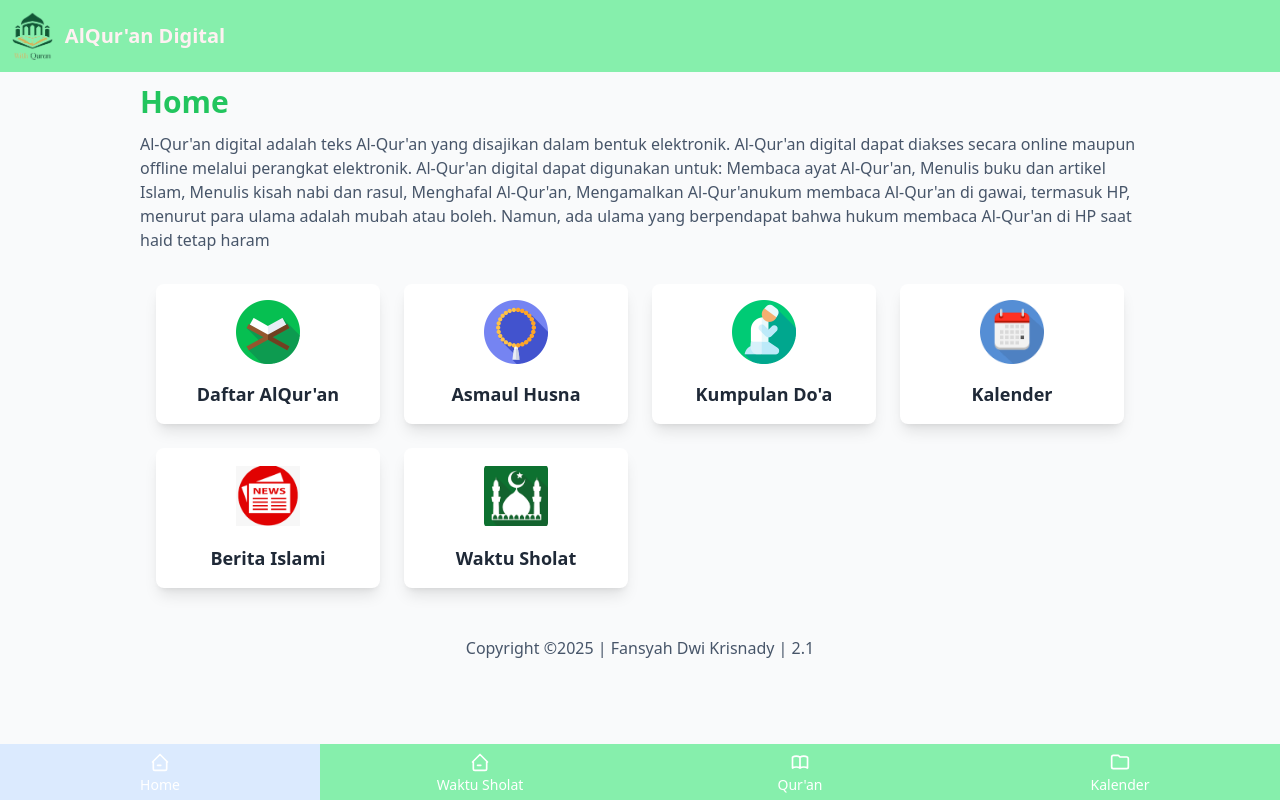
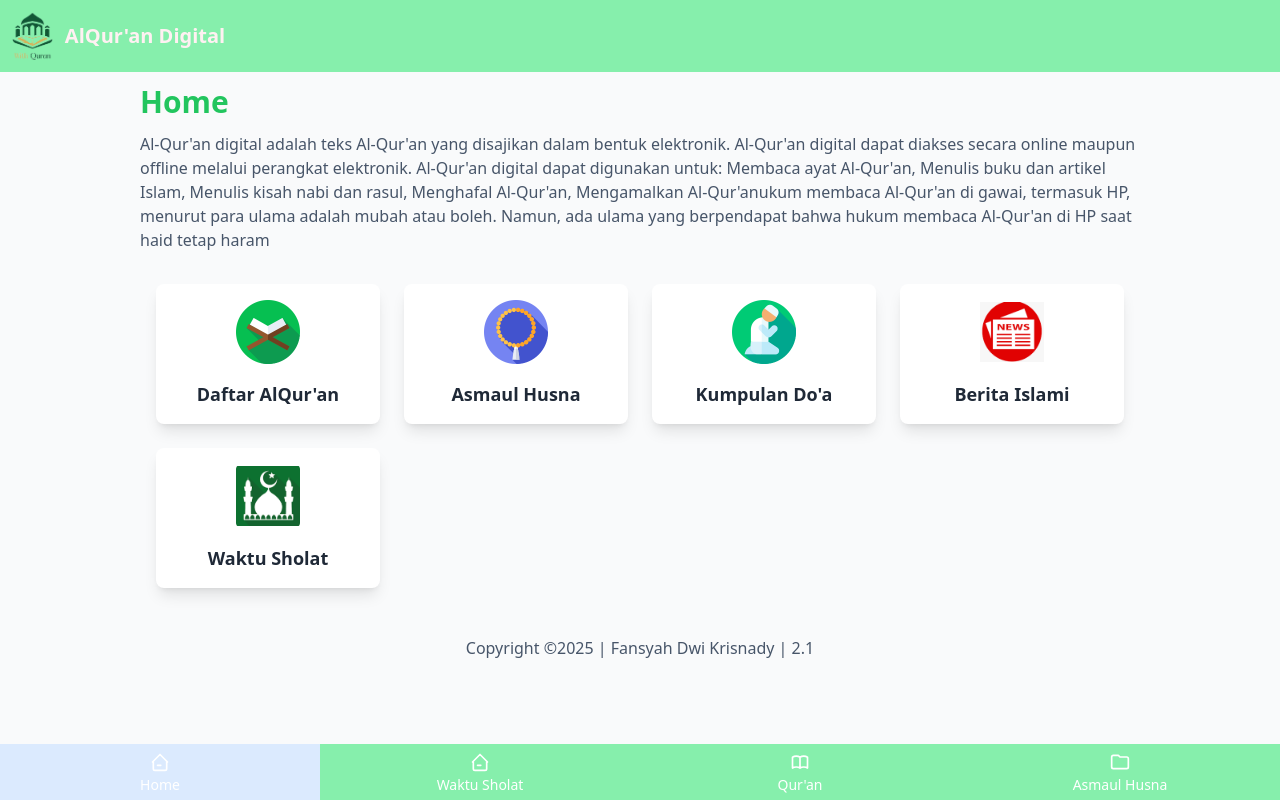
Before and after one commit to fansyah98/website_qur-an, a Next.js app: page / in a window 1280 px wide. Built offline with nearby package versions, Linux system fonts and the light colour scheme.

Commit message:
hide menu kalender

```diff
--- a/components/BottomNavigation.jsx
+++ b/components/BottomNavigation.jsx
@@ -66,8 +66,8 @@ const navs = [
   },
 
   {
-    name: 'Kalender',
-    url: '/kalender',
+    name: 'Asmaul Husna',
+    url: '/husna',
     icon: (
       <svg
       xmlns="http://www.w3.org/2000/svg"
--- /dev/null
+++ b/components/JadwalSholatCard.jsx
@@ -0,0 +1,27 @@
+export default function JadwalSholatCard({ sholat }) {
+    const { name, time, active } = sholat
+
+    const border = active ? 'border border-rose-500' : ''
+
+    return (
+      <div
+        className={`rounded-lg shadow bg-rose-50 ${border} text-rose-500 flex justify-between items-center p-4`}
+      >
+        <div className="text-lg">{name}</div>
+        <div className="font-bold flex items-center">
+          {time}{' '}
+          <svg
+            xmlns="http://www.w3.org/2000/svg"
+            width="20"
+            height="20"
+            fill="currentColor"
+            className="ml-3"
+            viewBox="0 0 16 16"
+          >
+            <path d="M8.5 5.5a.5.5 0 0 0-1 0v3.362l-1.429 2.38a.5.5 0 1 0 .858.515l1.5-2.5A.5.5 0 0 0 8.5 9V5.5z" />
+            <path d="M6.5 0a.5.5 0 0 0 0 1H7v1.07a7.001 7.001 0 0 0-3.273 12.474l-.602.602a.5.5 0 0 0 .707.708l.746-.746A6.97 6.97 0 0 0 8 16a6.97 6.97 0 0 0 3.422-.892l.746.746a.5.5 0 0 0 .707-.708l-.601-.602A7.001 7.001 0 0 0 9 2.07V1h.5a.5.5 0 0 0 0-1h-3zm1.038 3.018a6.093 6.093 0 0 1 .924 0 6 6 0 1 1-.924 0zM0 3.5c0 .753.333 1.429.86 1.887A8.035 8.035 0 0 1 4.387 1.86 2.5 2.5 0 0 0 0 3.5zM13.5 1c-.753 0-1.429.333-1.887.86a8.035 8.035 0 0 1 3.527 3.527A2.5 2.5 0 0 0 13.5 1z" />
+          </svg>
+        </div>
+      </div>
+    )
+  }
--- a/pages/index.jsx
+++ b/pages/index.jsx
@@ -8,7 +8,6 @@ export default function Home() {
     { text: "Daftar AlQur'an", icon: "/images/surat.png", href: "/quran"},
     { text: "Asmaul Husna", icon: "/images/tasbih.png", href: "/husna"},
     { text: "Kumpulan Do'a", icon: "/images/doa-tahlil.png", href: "/doa" },
-    { text: "Kalender", icon: "/images/kalender.png", href: "/kalender" },
     { text: "Berita Islami", icon: "/images/b.png", href: "/berita" },
     { text: "Waktu Sholat", icon: "/images/waktu.png", href: "/sholat" },
   ];
--- a/pages/kalender/index.jsx
+++ b/pages/kalender/index.jsx
@@ -55,7 +55,7 @@ export default function Kalender() {
 
   return (
     <Layout name="Kalender">
-      <h1 className="text-3xl font-bold text-green-500 mb-3">Kalender</h1>
+      <h1 className="text-3xl font-bold text-rose-500 mb-3">Kalender</h1>
 
       <div className="text-center mb-3">
         <p>
@@ -77,7 +77,7 @@ export default function Kalender() {
         <div className="overflow-x-auto mx-auto max-w-max">
           <table className="table-fixed">
             <thead>
-              <tr className="divide-x text-green-500">
+              <tr className="divide-x text-rose-500">
                 <th className="p-3">Tanggal</th>
                 {Object.keys(calendar[0].timings).map((name) => (
                   <th className="p-3">{name}</th>
@@ -90,7 +90,7 @@ export default function Kalender() {
                   key={i}
                   className={`font-semibold whitespace-nowrap ${
                     date.gregorian.day === String(d.getDate()).padStart(2, '0')
-                      ? 'bg-green-400 text-white'
+                      ? 'bg-rose-400 text-white'
                       : 'odd:bg-rose-100'
                   }`}
                 >
```
